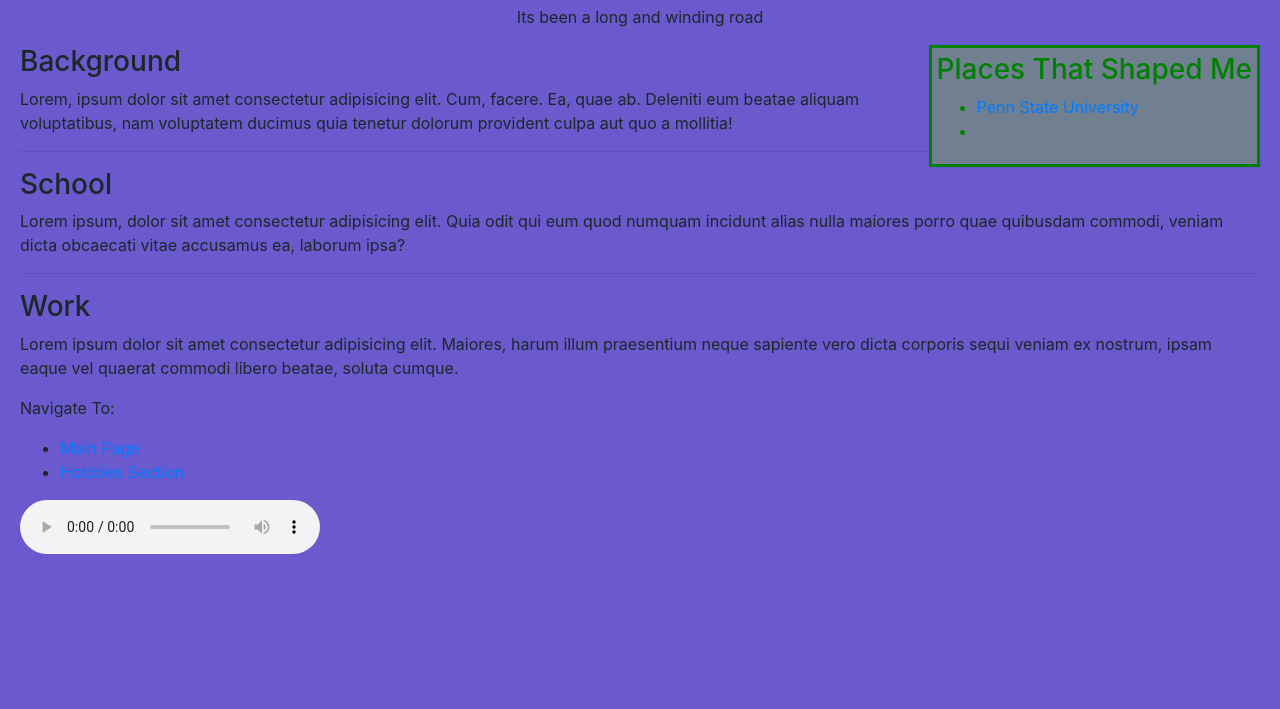
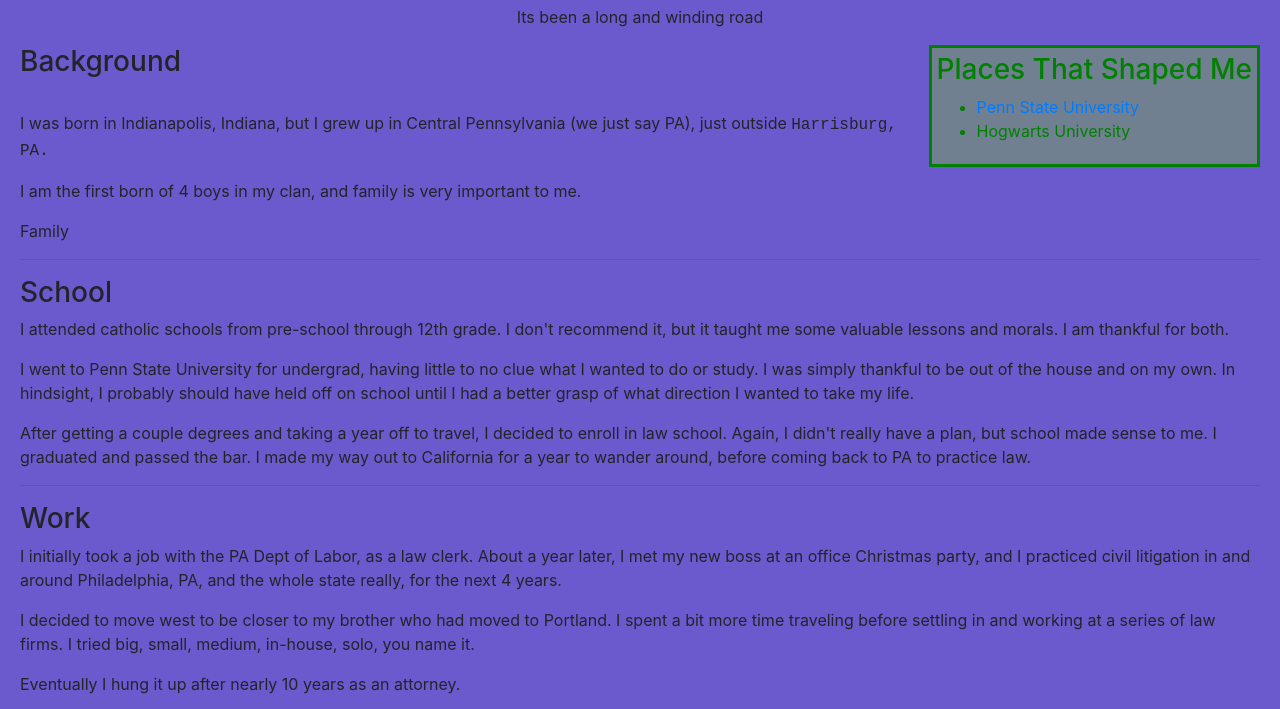
Before and after one commit to rjashby/Portfolio, a plain HTML site: page aboutme.html in a window 1280 px wide. Shown: the part 71-780 px from the top of the page. Drawn offline with Linux system fonts and the light colour scheme.

Commit message:
add content to background, school, and work sections of about me

```diff
--- a/aboutme.html
+++ b/aboutme.html
@@ -13,18 +13,27 @@
     <h3><strong></strong>Places That Shaped Me</strong></h3>
       <ul>
         <li><a href="">Penn State University</a></li>
-        <li><a href=""></a></li>
+        <li><a href=""></a>Hogwarts University</li>
       </ul>
   </div>
   <div class="body">
     <h3>Background</h3>
-    <p>Lorem, ipsum dolor sit amet consectetur adipisicing elit. Cum, facere. Ea, quae ab. Deleniti eum beatae aliquam voluptatibus, nam voluptatem ducimus quia tenetur dolorum provident culpa aut quo a mollitia!</p>
+    <img src="" alt="">
+    <p>I was born in Indianapolis, Indiana, but I grew up in Central Pennsylvania (we just say PA), just outside <span id="PA">Harrisburg, PA.</span></p>
+    <p>I am the first born of 4 boys in my clan, and family is very important to me.</p>
+    <p>Family </p>
     <hr>
     <h3>School</h3>
-    <p>Lorem ipsum, dolor sit amet consectetur adipisicing elit. Quia odit qui eum quod numquam incidunt alias nulla maiores porro quae quibusdam commodi, veniam dicta obcaecati vitae accusamus ea, laborum ipsa?</p>
+    <p>I attended catholic schools from pre-school through 12th grade. I don't recommend it, but it taught me some valuable lessons and morals. I am thankful for both.</p>
+    <p>I went to Penn State University for undergrad, having little to no clue what I wanted to do or study. I was simply thankful to be out of the house and on my own. In hindsight, I probably should have held off on school until I had a better grasp of what direction I wanted to take my life.</p>
+    <p>After getting a couple degrees and taking a year off to travel, I decided to enroll in law school. Again, I didn't really have a plan, but school made sense to me. I graduated and passed the bar. I made my way out to California for a year to wander around, before coming back to PA to practice law.</p>
     <hr>
     <h3>Work</h3>
-    <p>Lorem ipsum dolor sit amet consectetur adipisicing elit. Maiores, harum illum praesentium neque sapiente vero dicta corporis sequi veniam ex nostrum, ipsam eaque vel quaerat commodi libero beatae, soluta cumque.</p>
+    <p>I initially took a job with the PA Dept of Labor, as a law clerk. About a year later, I met my new boss at an office Christmas party, and I practiced civil litigation in and around Philadelphia, PA, and the whole state really, for the next 4 years.</p>
+    <p>I decided to move west to be closer to my brother who had moved to Portland. I spent a bit more time traveling before settling in and working at a series of law firms. I tried big, small, medium, in-house, solo, you name it.</p>
+    <p>Eventually I hung it up after nearly 10 years as an attorney.</p>
+    <p>I went to work as a mail carrier for the US Postal Service at the start of the pandemic. Once it looked like there might be a return to normal life (WRONG!), I decided to change career paths once more, in hopes of securing myself a better future.</p>
+    <p>I enrolled as a coding student at Epicodus, and I'm more than excited about what's to come. I relish the opportunity to work and study hard to be an accomplished coder.</p>
   </div>
   <p>Navigate To:</p>
     <ul id="nav">
--- a/css/about.css
+++ b/css/about.css
@@ -15,3 +15,7 @@ h1 {
   border: solid green 3px;
   padding: 5px;
 }
+
+#PA {
+  font-family: monospace;
+}
```
